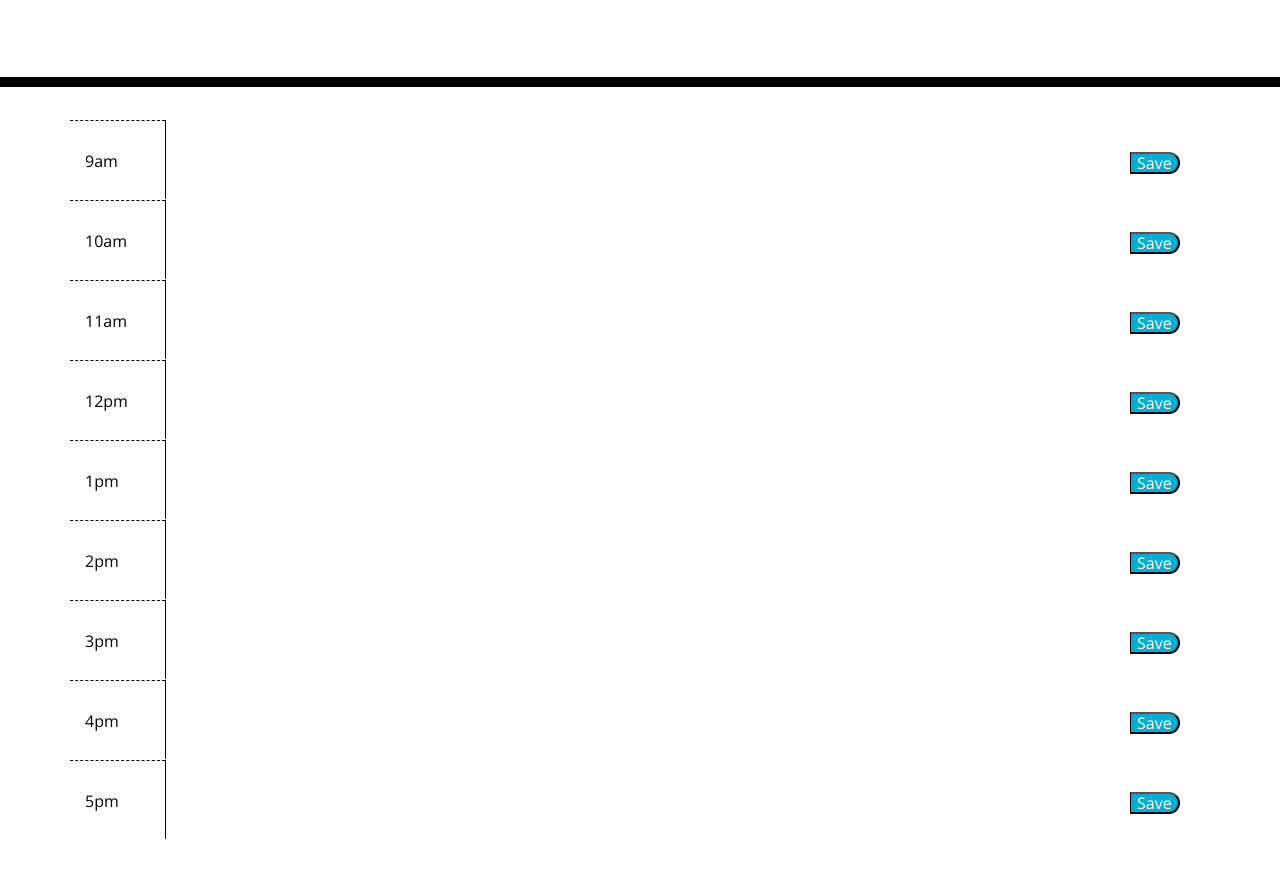
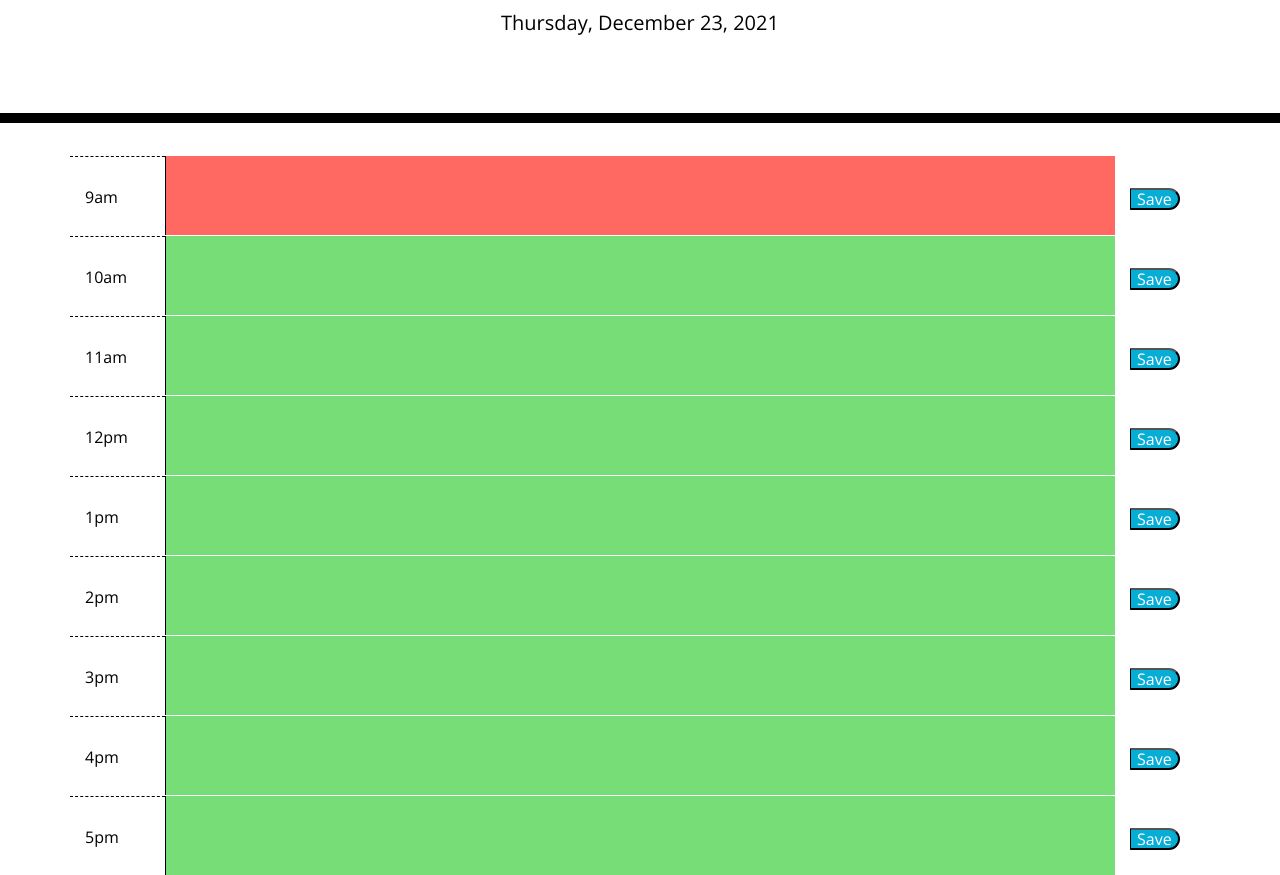
Before and after one commit to tybant0427/day-planner, a plain HTML site: page index.html in a window 1280 px wide. Shown: the part 181-1056 px from the top of the page. Before the commit the page ends 1020 px from the top, so only its background shows below. Drawn offline with nearby package versions, Linux system fonts and the light colour scheme.

Commit message:
variables and past/future functions

```diff
--- a/index.html
+++ b/index.html
@@ -45,7 +45,7 @@
         <div class="col-lg-1 hour">
           10am
         </div>
-        <textarea class="col-lg-10 9am"></textarea>
+        <textarea class="col-lg-10 10am"></textarea>
         <div class="col-lg-1">
           <button type="button" class="saveBtn" data-index="1">Save</button>
         </div>
@@ -55,7 +55,7 @@
         <div class="col-lg-1 hour">
           11am
         </div>
-        <textarea class="col-lg-10 9am"></textarea>
+        <textarea class="col-lg-10 11am"></textarea>
         <div class="col-lg-1">
           <button type="button" class="saveBtn" data-index="2">Save</button>
         </div>
@@ -65,7 +65,7 @@
         <div class="col-lg-1 hour">
           12pm
         </div>
-        <textarea class="col-lg-10 9am"></textarea>
+        <textarea class="col-lg-10 12pm"></textarea>
         <div class="col-lg-1">
           <button type="button" class="saveBtn" data-index="3">Save</button>
         </div>
@@ -75,7 +75,7 @@
         <div class="col-lg-1 hour">
           1pm
         </div>
-        <textarea class="col-lg-10 9am"></textarea>
+        <textarea class="col-lg-10 1pm"></textarea>
         <div class="col-lg-1">
           <button type="button" class="saveBtn" data-index="4">Save</button>
         </div>
@@ -85,7 +85,7 @@
         <div class="col-lg-1 hour">
           2pm
         </div>
-        <textarea class="col-lg-10 9am"></textarea>
+        <textarea class="col-lg-10 2pm"></textarea>
         <div class="col-lg-1">
           <button type="button" class="saveBtn" data-index="5">Save</button>
         </div>
@@ -95,7 +95,7 @@
         <div class="col-lg-1 hour">
           3pm
         </div>
-        <textarea class="col-lg-10 9am"></textarea>
+        <textarea class="col-lg-10 3pm"></textarea>
         <div class="col-lg-1">
           <button type="button" class="saveBtn" data-index="6">Save</button>
         </div>
@@ -105,7 +105,7 @@
         <div class="col-lg-1 hour">
           4pm
         </div>
-        <textarea class="col-lg-10 9am"></textarea>
+        <textarea class="col-lg-10 4pm"></textarea>
         <div class="col-lg-1">
           <button type="button" class="saveBtn" data-index="7">Save</button>
         </div>
@@ -115,7 +115,7 @@
         <div class="col-lg-1 hour">
           5pm
         </div>
-        <textarea class="col-lg-10 9am"></textarea>
+        <textarea class="col-lg-10 5pm"></textarea>
         <div class="col-lg-1">
           <button type="button" class="saveBtn" data-index="8">Save</button>
         </div>
--- a/script.js
+++ b/script.js
@@ -0,0 +1,45 @@
+var currentHour = parseInt(moment().format('H'));
+var time = [9, 10, 11, 12, 13, 14, 15, 16, 17,];
+var classes = [".9am", ".10am", ".11am", ".12pm", ".1pm", ".2pm", ".3pm", ".4pm", ".5pm",];
+var classIndex = time.indexOf(currentHour);
+$("#currentDay").text(moment().format('dddd, MMMM D, YYYY'));
+var currentDayCheck = moment().format('dddd, MMMM D, YYYY')
+var notes = ["", "", "", "", "", "", "", "", "",]
+
+
+if (currentHour < 10) {
+    allFuture();
+}
+else if (currentHour > 16) {
+    allPast();
+}
+else {
+    formatTimes()
+}
+
+
+
+
+function allFuture() {
+    for (i = 1; i < classes.length; i++) {
+        $(classes[i]).addClass("future");
+    }
+    $(classes[0]).addClass("present");
+}
+
+function allPast() {
+    for (i = 0; i < classes.length - 1; i++) {
+        $(classes[i]).addClass("past");
+    }
+    $(classes[time.length - 1]).addClass("present");
+}
+
+function formatTimes() {
+    $(classes[classIndex]).addClass("present");
+    for (i = 0; i < classIndex; i++) {
+        $(classes[i]).addClass("past");
+    }
+    for (i = classIndex + 1; i < classes.length; i++) {
+        $(classes[i]).addClass("future");
+    }
+}
```
